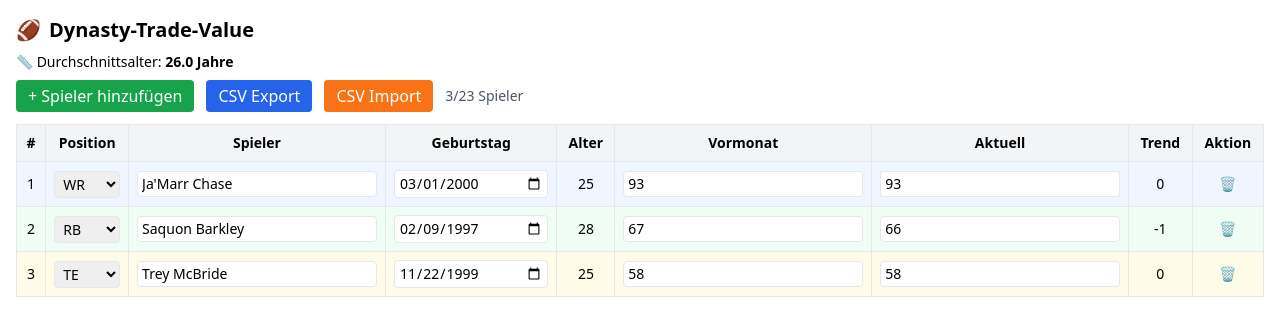
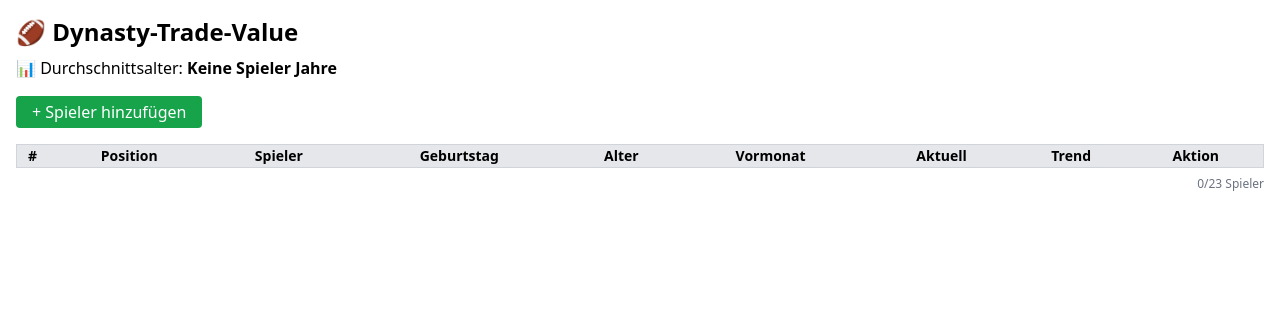
Before and after one commit to Bruecki3x/dynasty-table, a React (Vite) app: page / in a window 1280 px wide. Shown: the top 336 px of the page. Built offline with nearby package versions, Linux system fonts and the light colour scheme; the HTML template or start-up script is replaced by a standard one.

Commit message:
fix: localStorage für persistente Daten eingebaut

```diff
--- a/src/DynastyTable.jsx
+++ b/src/DynastyTable.jsx
@@ -1,12 +1,8 @@
-import React, { useState, useEffect, useRef } from "react";
+import React, { useState, useEffect } from "react";
 
-const initialData = [
-  { position: "WR", name: "Ja'Marr Chase", birthday: "2000-03-01", lastValue: 93, currentValue: 93 },
-  { position: "RB", name: "Saquon Barkley", birthday: "1997-02-09", lastValue: 67, currentValue: 66 },
-  { position: "TE", name: "Trey McBride", birthday: "1999-11-22", lastValue: 58, currentValue: 58 },
-];
+const initialData = [];
 
-const calculateAge = (birthday) => {
+function calculateAge(birthday) {
   const birth = new Date(birthday);
   const today = new Date();
   let age = today.getFullYear() - birth.getFullYear();
@@ -15,32 +11,48 @@ const calculateAge = (birthday) => {
     age--;
   }
   return age;
-};
+}
 
 export default function DynastyTable() {
-  const [data, setData] = useState(() => {
-    const stored = localStorage.getItem("dynastyData");
-    return stored ? JSON.parse(stored) : initialData;
-  });
-  const [sortKey, setSortKey] = useState(null);
-  const [sortAsc, setSortAsc] = useState(true);
-  const fileInputRef = useRef();
+  const [data, setData] = useState([]);
 
+  // 🟢 Schritt 2: Lade Daten beim ersten Start aus localStorage
+  useEffect(() => {
+    const saved = localStorage.getItem("dynastyData");
+    if (saved) {
+      setData(JSON.parse(saved));
+    } else {
+      setData(initialData);
+    }
+  }, []);
+
+  // 🟢 Schritt 3: Speichere automatisch in localStorage bei jeder Änderung
   useEffect(() => {
     localStorage.setItem("dynastyData", JSON.stringify(data));
   }, [data]);
 
   const handleChange = (index, field, value) => {
-    const newData = [...data];
-    newData[index][field] = field.includes("Value") ? Number(value) : value;
-    setData(newData);
+    const updated = [...data];
+    updated[index][field] =
+      field === "currentValue" || field === "lastValue"
+        ? Number(value)
+        : value;
+
+    setData(updated);
   };
 
   const handleAdd = () => {
     if (data.length >= 23) return;
+
     setData([
       ...data,
-      { position: "QB", name: "", birthday: "2000-01-01", lastValue: 0, currentValue: 0 },
+      {
+        position: "QB",
+        name: "",
+        birthday: "2000-01-01",
+        lastValue: 0,
+        currentValue: 0,
+      },
     ]);
   };
 
@@ -48,190 +60,130 @@ export default function DynastyTable() {
     setData(data.filter((_, i) => i !== index));
   };
 
-  const handleSort = (key) => {
-    if (sortKey === key) {
-      setSortAsc(!sortAsc);
-    } else {
-      setSortKey(key);
-      setSortAsc(true);
-    }
+  const averageAge = () => {
+    const filtered = data.filter((player) => player.position !== "DEF");
+    const sum = filtered.reduce(
+      (acc, player) => acc + calculateAge(player.birthday),
+      0
+    );
+    return filtered.length > 0
+      ? (sum / filtered.length).toFixed(1)
+      : "Keine Spieler";
   };
-
-  const exportToCSV = () => {
-    const headers = ["Position", "Name", "Geburtstag", "Vormonat", "Aktuell"];
-    const rows = data.map(row => [row.position, row.name, row.birthday, row.lastValue, row.currentValue]);
-    const csvContent = [headers, ...rows].map(e => e.join(",")).join("\n");
-    const blob = new Blob([csvContent], { type: "text/csv;charset=utf-8;" });
-    const url = URL.createObjectURL(blob);
-    const link = document.createElement("a");
-    link.setAttribute("href", url);
-    link.setAttribute("download", "dynasty_export.csv");
-    link.click();
-  };
-
-  const importFromCSV = (event) => {
-    const file = event.target.files[0];
-    if (!file) return;
-    const reader = new FileReader();
-    reader.onload = (e) => {
-      const lines = e.target.result.split("\n").slice(1); // skip header
-      const newData = lines
-        .map(line => line.trim())
-        .filter(line => line.length > 0)
-        .map(line => {
-          const [position, name, birthday, lastValue, currentValue] = line.split(",");
-          return {
-            position,
-            name,
-            birthday,
-            lastValue: Number(lastValue),
-            currentValue: Number(currentValue)
-          };
-        });
-      setData(newData.slice(0, 23));
-    };
-    reader.readAsText(file);
-  };
-
-  const sortedData = [...data].sort((a, b) => {
-    if (!sortKey) return 0;
-    const aValue = sortKey === "birthday" ? new Date(a[sortKey]) : a[sortKey];
-    const bValue = sortKey === "birthday" ? new Date(b[sortKey]) : b[sortKey];
-    if (aValue < bValue) return sortAsc ? -1 : 1;
-    if (aValue > bValue) return sortAsc ? 1 : -1;
-    return 0;
-  });
-
-  const avgAge = (data.length > 0)
-    ? (data.filter(p => p.position !== "DEF").reduce((sum, p) => sum + calculateAge(p.birthday), 0) /
-       data.filter(p => p.position !== "DEF").length).toFixed(1)
-    : 0;
-
-  const positionColors = {
-    QB: "bg-red-50",
-    RB: "bg-green-50",
-    WR: "bg-blue-50",
-    TE: "bg-yellow-50",
-    K: "bg-pink-50",
-    DEF: "bg-gray-100",
-  };
-
-  const positionOptions = ["QB", "RB", "WR", "TE", "K", "DEF"];
 
   return (
     <div className="p-4">
-      <h2 className="text-xl font-bold mb-2 flex items-center gap-2">
-        <span role="img" aria-label="football">🏈</span> Dynasty-Trade-Value
-      </h2>
-      <p className="mb-2 text-sm">📏 Durchschnittsalter: <strong>{avgAge} Jahre</strong></p>
-      <div className="flex flex-wrap gap-3 mb-3 items-center">
+      <h2 className="text-2xl font-bold mb-2">🏈 Dynasty-Trade-Value</h2>
+      <p className="mb-4">📊 Durchschnittsalter: <strong>{averageAge()} Jahre</strong></p>
       <button
         onClick={handleAdd}
-          className="px-3 py-1 bg-green-600 text-white rounded disabled:opacity-50"
-          disabled={data.length >= 23}
+        className="mb-4 px-4 py-1 bg-green-600 text-white rounded"
       >
         + Spieler hinzufügen
       </button>
-        <button
-          onClick={exportToCSV}
-          className="px-3 py-1 bg-blue-600 text-white rounded"
-        >
-          CSV Export
-        </button>
-        <button
-          onClick={() => fileInputRef.current.click()}
-          className="px-3 py-1 bg-orange-500 text-white rounded"
-        >
-          CSV Import
-        </button>
-        <input
-          type="file"
-          accept=".csv"
-          ref={fileInputRef}
-          onChange={importFromCSV}
-          className="hidden"
-        />
-        <span className="text-sm text-gray-600">{data.length}/23 Spieler</span>
-      </div>
       <table className="w-full table-auto border border-collapse border-gray-300 text-sm">
         <thead>
-          <tr className="bg-gray-100">
-            <th className="border p-2 cursor-pointer" onClick={() => handleSort("index")}>#</th>
-            <th className="border p-2 cursor-pointer" onClick={() => handleSort("position")}>Position</th>
-            <th className="border p-2 cursor-pointer" onClick={() => handleSort("name")}>Spieler</th>
-            <th className="border p-2 cursor-pointer" onClick={() => handleSort("birthday")}>Geburtstag</th>
-            <th className="border p-2">Alter</th>
-            <th className="border p-2 cursor-pointer" onClick={() => handleSort("lastValue")}>Vormonat</th>
-            <th className="border p-2 cursor-pointer" onClick={() => handleSort("currentValue")}>Aktuell</th>
-            <th className="border p-2">Trend</th>
-            <th className="border p-2">Aktion</th>
+          <tr className="bg-gray-200">
+            <th>#</th>
+            <th>Position</th>
+            <th>Spieler</th>
+            <th>Geburtstag</th>
+            <th>Alter</th>
+            <th>Vormonat</th>
+            <th>Aktuell</th>
+            <th>Trend</th>
+            <th>Aktion</th>
           </tr>
         </thead>
         <tbody>
-          {sortedData.map((row, index) => (
-            <tr key={index} className={positionColors[row.position] || ""}>
-              <td className="border p-2 text-center">{index + 1}</td>
-              <td className="border p-2 text-center">
+          {data.map((player, index) => {
+            const age = calculateAge(player.birthday);
+            const trend = player.currentValue - player.lastValue;
+
+            const color = {
+              QB: "bg-red-100",
+              RB: "bg-green-100",
+              WR: "bg-blue-100",
+              TE: "bg-yellow-100",
+              DEF: "bg-gray-100",
+            }[player.position] || "";
+
+            return (
+              <tr key={index} className={`${color} border-b`}>
+                <td>{index + 1}</td>
+                <td>
                   <select
-                  className="w-full border rounded px-1 py-0.5"
-                  value={row.position}
-                  onChange={(e) => handleChange(index, "position", e.target.value)}
+                    value={player.position}
+                    onChange={(e) =>
+                      handleChange(index, "position", e.target.value)
+                    }
+                    className="w-full"
                   >
-                  {positionOptions.map(pos => (
-                    <option key={pos} value={pos}>{pos}</option>
+                    {["QB", "RB", "WR", "TE", "DEF"].map((pos) => (
+                      <option key={pos} value={pos}>
+                        {pos}
+                      </option>
                     ))}
                   </select>
                 </td>
-              <td className="border p-2">
+                <td>
                   <input
                     type="text"
-                  value={row.name}
-                  onChange={(e) => handleChange(index, "name", e.target.value)}
-                  className="w-full border rounded px-1 py-0.5"
+                    value={player.name}
+                    onChange={(e) =>
+                      handleChange(index, "name", e.target.value)
+                    }
+                    className="w-full"
                   />
                 </td>
-              <td className="border p-2">
+                <td>
                   <input
                     type="date"
-                  value={row.birthday}
-                  onChange={(e) => handleChange(index, "birthday", e.target.value)}
-                  className="w-full border rounded px-1 py-0.5"
+                    value={player.birthday}
+                    onChange={(e) =>
+                      handleChange(index, "birthday", e.target.value)
+                    }
+                    className="w-full"
                   />
                 </td>
-              <td className="border p-2 text-center">
-                {row.position === "DEF" ? "-" : calculateAge(row.birthday)}
-              </td>
-              <td className="border p-2">
+                <td>{age}</td>
+                <td>
                   <input
                     type="number"
-                  value={row.lastValue}
-                  onChange={(e) => handleChange(index, "lastValue", e.target.value)}
-                  className="w-full border rounded px-1 py-0.5"
+                    value={player.lastValue}
+                    onChange={(e) =>
+                      handleChange(index, "lastValue", e.target.value)
+                    }
+                    className="w-full"
                   />
                 </td>
-              <td className="border p-2">
+                <td>
                   <input
                     type="number"
-                  value={row.currentValue}
-                  onChange={(e) => handleChange(index, "currentValue", e.target.value)}
-                  className="w-full border rounded px-1 py-0.5"
+                    value={player.currentValue}
+                    onChange={(e) =>
+                      handleChange(index, "currentValue", e.target.value)
+                    }
+                    className="w-full"
                   />
                 </td>
-              <td className="border p-2 text-center">
-                {row.currentValue - row.lastValue}
-              </td>
-              <td className="border p-2 text-center">
+                <td>{trend}</td>
+                <td>
                   <button
                     onClick={() => handleDelete(index)}
-                  className="text-red-500 hover:text-red-700"
+                    className="text-red-600"
                   >
                     🗑️
                   </button>
                 </td>
               </tr>
-          ))}
+            );
+          })}
         </tbody>
       </table>
+      <p className="text-right text-xs mt-2 text-gray-500">
+        {data.length}/23 Spieler
+      </p>
     </div>
   );
 }
```
Lines whose indentation alone changed are shown as unchanged.
